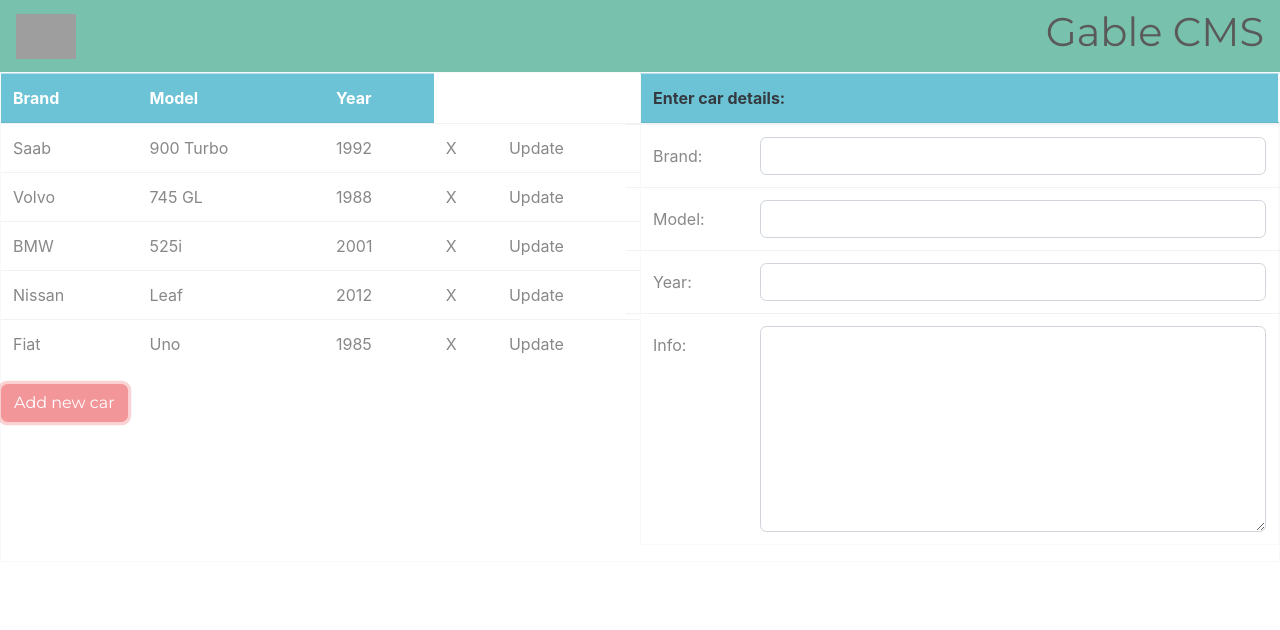
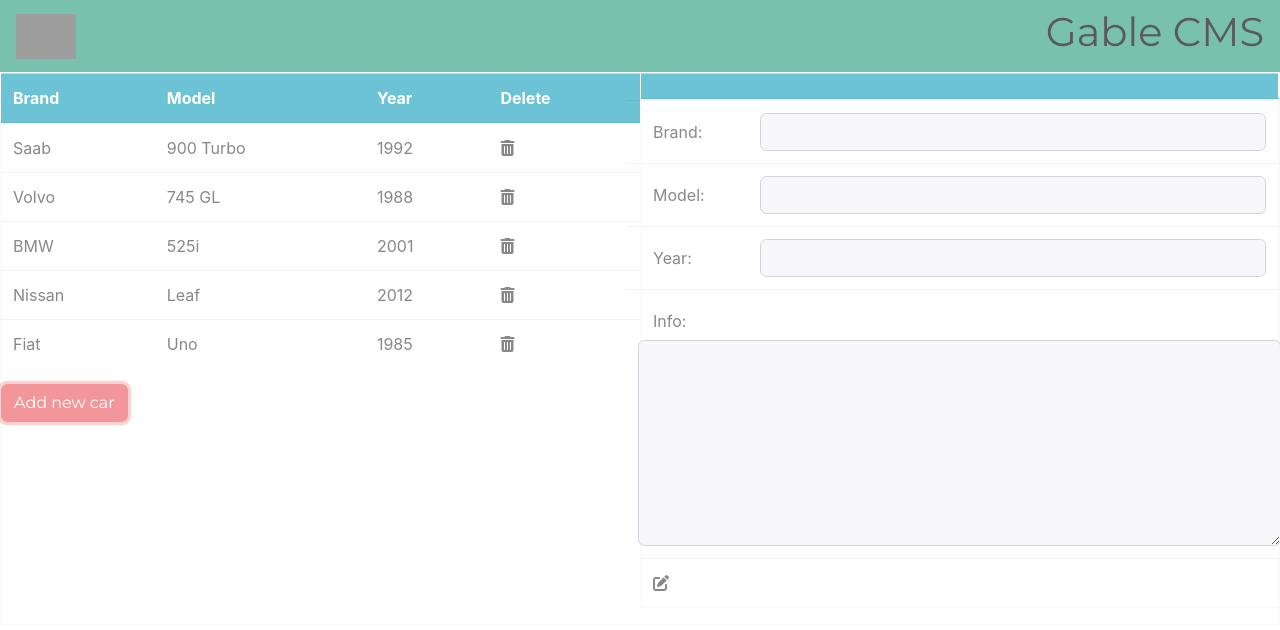
Before and after one commit to teresiagable/singlepagecms, a React (Create React App) app: page / in a window 1280 px wide. Both pictures are taken after a click on the button "Add new car". Shown: the top 630 px of the page. Built offline with nearby package versions, Linux system fonts and the light colour scheme; grey boxes are pictures that could not be loaded.

Commit message:
tried to add update-button

```diff
--- a/public/index.html
+++ b/public/index.html
@@ -23,8 +23,8 @@
       work correctly both with client-side routing and a non-root public URL.
       Learn how to configure a non-root public URL by running `npm run build`.
     -->
-
-    <title>React App</title>
+        <script src="https://kit.fontawesome.com/b20a4f7901.js" crossorigin="anonymous"></script>
+    <title>Gable CMS</title>
   </head>
   <body>
     <noscript>You need to enable JavaScript to run this app.</noscript>
--- a/src/App.js
+++ b/src/App.js
@@ -5,7 +5,7 @@
 function App() {
 	return (
 		<React.Fragment >
-			<header className="App-header">
+            <header className="App-header">
 				<nav className="navbar navbar-dark bg-primary">
 					<img
 						src={logo}
--- a/src/components/CMSDetails.jsx
+++ b/src/components/CMSDetails.jsx
@@ -1,21 +1,23 @@
 import React, { Component } from "react";
 
 class CMSDetails extends Component {
-	state = { id: "", brand: "", model: "", year: "", Info: "" };
+	state = { id: "", brand: "", model: "", year: "", Info: "" , inEditMode:false};
 
 	componentDidMount = () => {
         const car = this.props.item;
+        console.log("mount",car);
 		if (car != null) {
 			this.setState = {
 				id: car.id,
 				brand: car.brand,
 				model: car.model,
 				year: car.year,
-				Info: car.Info
+                Info: car.Info,
+                inEditMode:false
 			};
 		}
 	};
-
+com
 	handleChange = event => {
 		const { name, value } = event.target;
 		this.setState({
@@ -27,11 +29,10 @@
 		const car = this.props.item;
 
 		let details = "Nothing selected";
-		let inEditMode = false;
 		if (car != null) {
-			if (car.id === "") inEditMode = true;
+			// if (car.id === "") inEditMode = true;
 
-			console.log("edit", inEditMode);
+			console.log("edit", this.state);
 			details = (
 				<form className="w-50 d-flex">
 					<table className="table table-hover border border-light  container">
@@ -40,21 +41,17 @@
 						<thead>
 							<tr className="table-info w-100 ">
 								<th className="justify-content-center text-dark">
-									{inEditMode
+									{this.state.inEditMode
 										? "Enter car details:"
-										: car.brand +
-										  " " +
-										  car.model +
-										  " " +
-										  car.year}
+										: car.brand + " " + car.model + " " + car.year}
 								</th>
 							</tr>
 						</thead>
 						<tbody>
 							<tr>
-								<td className="row">
+								<td className="row ">
 									<label
-										for="brand"
+										htmlFor="brand"
 										className="col-sm-2 col-form-label"
 									>
 										Brand:
@@ -62,7 +59,7 @@
 									<div className="col-sm">
 										<input
 											type="text"
-											readOnly={!inEditMode}
+											readOnly={!car.inEditMode}
 											className="form-control"
 											onChange={this.handleChange}
 											name="brand"
@@ -75,15 +72,15 @@
 							<tr>
 								<td className="row">
 									<label
-										for="brand"
+										htmlFor="model"
 										className="col-sm-2 col-form-label"
 									>
 										Model:
 									</label>
-									<div className="col">
+									<div className="col-sm">
 										<input
 											type="text"
-											readOnly={!inEditMode}
+											readOnly={!car.inEditMode}
 											className="form-control"
 											onChange={this.handleChange}
 											name="model"
@@ -95,15 +92,15 @@
 							<tr>
 								<td className="row">
 									<label
-										for="brand"
+										htmlFor="year"
 										className="col-sm-2 col-form-label"
 									>
 										Year:
 									</label>
-									<div className="col">
+									<div className="col-sm  ">
 										<input
 											type="text"
-											readOnly={!inEditMode}
+											readOnly={!car.inEditMode}
 											className="form-control"
 											onChange={this.handleChange}
 											name="year"
@@ -115,21 +112,24 @@
 							<tr>
 								<td className="row">
 									<label
-										Htmlfor="Info"
-										className="col-sm-2 col-form-label"
+										htmlFor="Info"
+										className="col-sm-2 col-form-label h-75"
 									>
 										Info:
 									</label>
-									<div className="col-sm-10">
 									<textarea
 										className="form-control"
 										onChange={this.handleChange}
 										rows="8"
-											readOnly={!inEditMode}
+										readOnly={!this.state.inEditMode}
 										name="Info"
 										value={this.state.Info}
 									/>
-									</div>
+								</td>
+							</tr>
+							<tr>
+								<td onClick={()=>this.setState({inEditMode:true})}>
+									<i className="fas fa-edit bg-red"  />
 								</td>
 							</tr>
 						</tbody>
--- a/src/components/CMSList.jsx
+++ b/src/components/CMSList.jsx
@@ -5,13 +5,15 @@
 	console.log(props);
 
 	return (
+
 		<div className="w-50">
 			<table className="table table-hover">
 				<thead>
 					<tr className="table-info">
-						<th scope="col">Brand</th>
-						<th scope="col">Model</th>
-						<th scope="col">Year</th>
+						<th className="w-20">Brand</th>
+						<th className="w-20">Model</th>
+						<th className="w-20">Year</th>
+						<th className="w-10">Delete</th>
 					</tr>
 				</thead>
 				<tbody>
@@ -24,8 +26,7 @@
 								<td>{item.brand}</td>
 								<td>{item.model}</td>
 								<td>{item.year}</td>
-								<td>X</td>
-								<td>Update</td>
+								<td onClick={() => props.onDeleteClick(item.id)}><i className="fas fa-trash-alt bg-red"></i></td>
 							</tr>
 						);
 					})}
--- a/src/components/CMSMain.jsx
+++ b/src/components/CMSMain.jsx
@@ -22,7 +22,7 @@
 		this.setState({ selectedItemId: id });
 	};
 
-	CreateNew = () => {
+	createNew = () => {
 		console.log("create new");
 		this.setState({ selectedItemId: "new" });
 	};
@@ -36,7 +36,7 @@
 			return <div> "vänta lite" </div>;
 		}
 
-		console.log("itemsFetched", itemsFetched);
+		//console.log("itemsFetched", itemsFetched);
 		console.log(selectedItemId);
 		let theCar =
 			selectedItemId === "new"
@@ -50,7 +50,9 @@
 				<CMSList
 					itemList={items}
 					onItemClick={this.openDetails}
-					onNewClick={this.CreateNew}
+                    onNewClick={this.createNew}
+                    onDeleteClick={this.delete}
+                    onEditClick = {this.edit}
 				/>
 				<CMSDetails item={theCar} />
 			</div>
--- a/src/index.js
+++ b/src/index.js
@@ -5,6 +5,7 @@
 import App from './App';
 import * as serviceWorker from './serviceWorker';
 
+
 ReactDOM.render(<App />, document.getElementById('root'));
 
 // If you want your app to work offline and load faster, you can change
```
Lines whose indentation alone changed are shown as unchanged.
